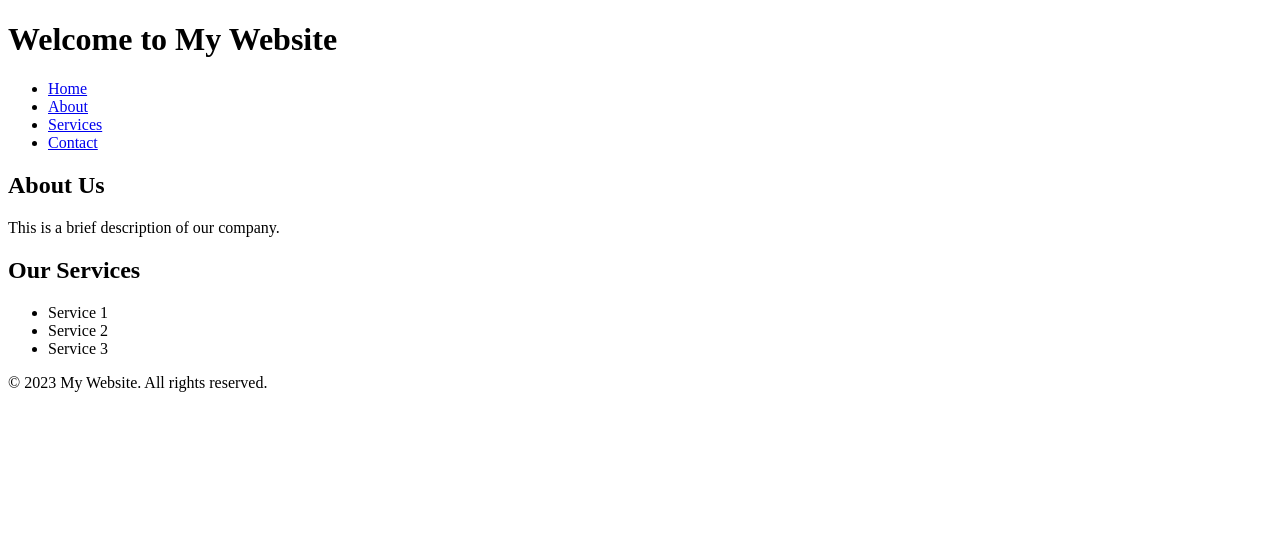
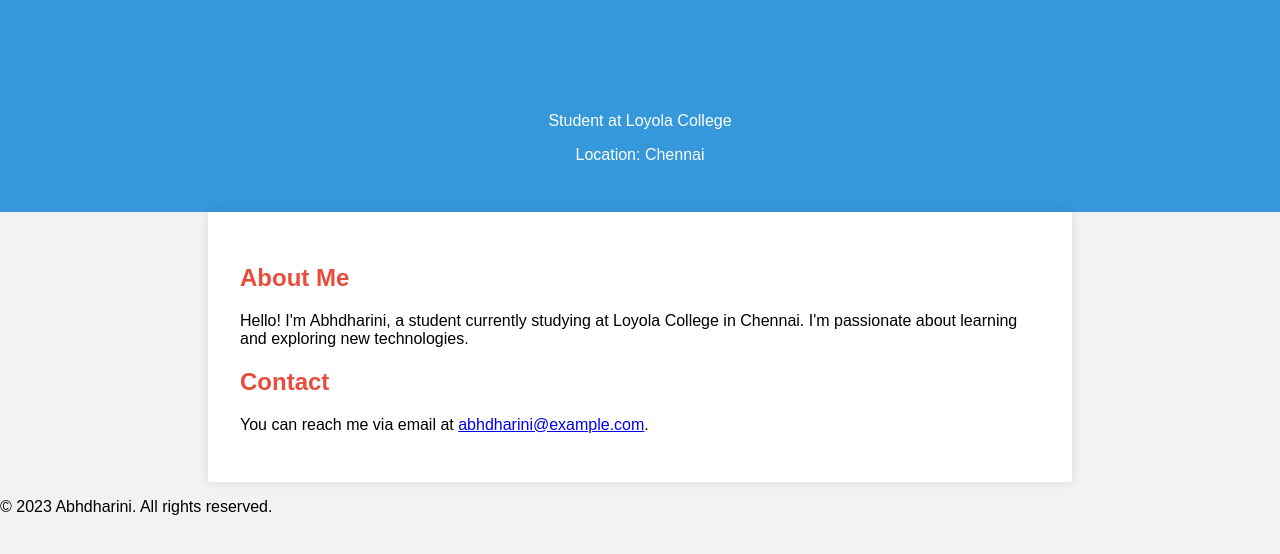
Before and after one commit to Abhidharini/jenkins-demo, a Flask app: page / in a window 1280 px wide. Shown: the top 554 px of the page. Run offline with Flask 3, Linux system fonts and the light colour scheme.

Commit message:
Update hello.html

```diff
--- a/templates/hello.html
+++ b/templates/hello.html
@@ -3,40 +3,59 @@
 <head>
     <meta charset="UTF-8">
     <meta name="viewport" content="width=device-width, initial-scale=1.0">
-    <title>Sample HTML Page</title>
+    <title>Abhdharini's Profile</title>
+    <style>
+        body {
+            font-family: Arial, sans-serif;
+            background-color: #f2f2f2;
+            margin: 0;
+            padding: 0;
+        }
+        header {
+            background-color: #3498db;
+            color: white;
+            text-align: center;
+            padding: 2rem 0;
+        }
+        main {
+            max-width: 800px;
+            margin: 0 auto;
+            padding: 2rem;
+            background-color: white;
+            box-shadow: 0px 0px 10px rgba(0, 0, 0, 0.1);
+        }
+        h1 {
+            color: #3498db;
+        }
+        h2 {
+            color: #e74c3c;
+        }
+        .profile-img {
+            border-radius: 50%;
+            max-width: 200px;
+            display: block;
+            margin: 0 auto;
+        }
+    </style>
 </head>
 <body>
     <header>
-        <h1>Welcome to My Website</h1>
+        <h1>Abhdharini</h1>
+        <p>Student at Loyola College</p>
+        <p>Location: Chennai</p>
     </header>
-
-    <nav>
-        <ul>
-            <li><a href="#">Home</a></li>
-            <li><a href="#">About</a></li>
-            <li><a href="#">Services</a></li>
-            <li><a href="#">Contact</a></li>
-        </ul>
-    </nav>
-
     <main>
         <section>
-            <h2>About Us</h2>
-            <p>This is a brief description of our company.</p>
+            <h2>About Me</h2>
+            <p>Hello! I'm Abhdharini, a student currently studying at Loyola College in Chennai. I'm passionate about learning and exploring new technologies.</p>
         </section>
-
         <section>
-            <h2>Our Services</h2>
-            <ul>
-                <li>Service 1</li>
-                <li>Service 2</li>
-                <li>Service 3</li>
-            </ul>
+            <h2>Contact</h2>
+            <p>You can reach me via email at <a href="mailto:abhdharini@example.com">abhdharini@example.com</a>.</p>
         </section>
     </main>
-
     <footer>
-        <p>&copy; 2023 My Website. All rights reserved.</p>
+        <p>&copy; 2023 Abhdharini. All rights reserved.</p>
     </footer>
 </body>
 </html>
```
